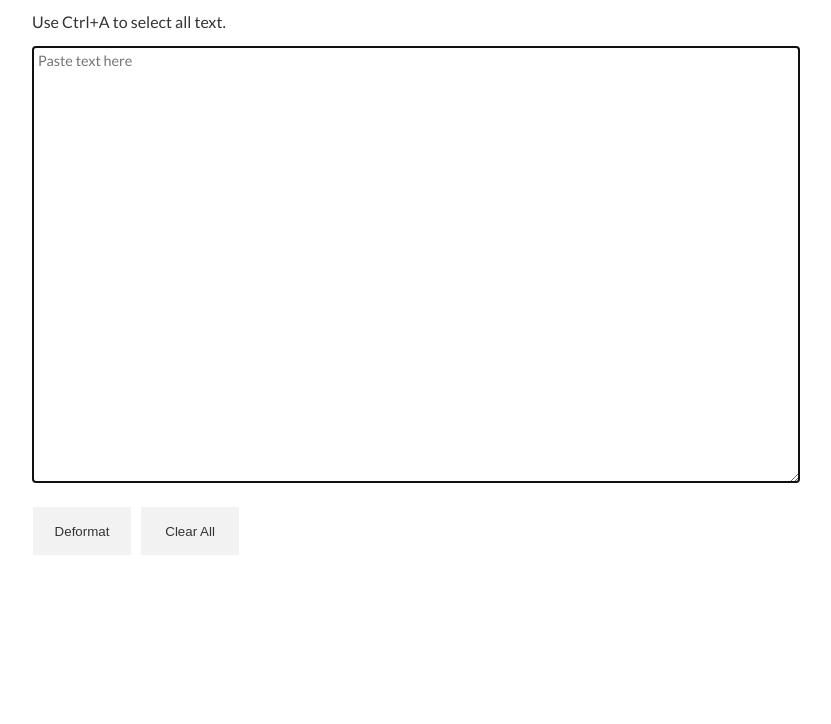
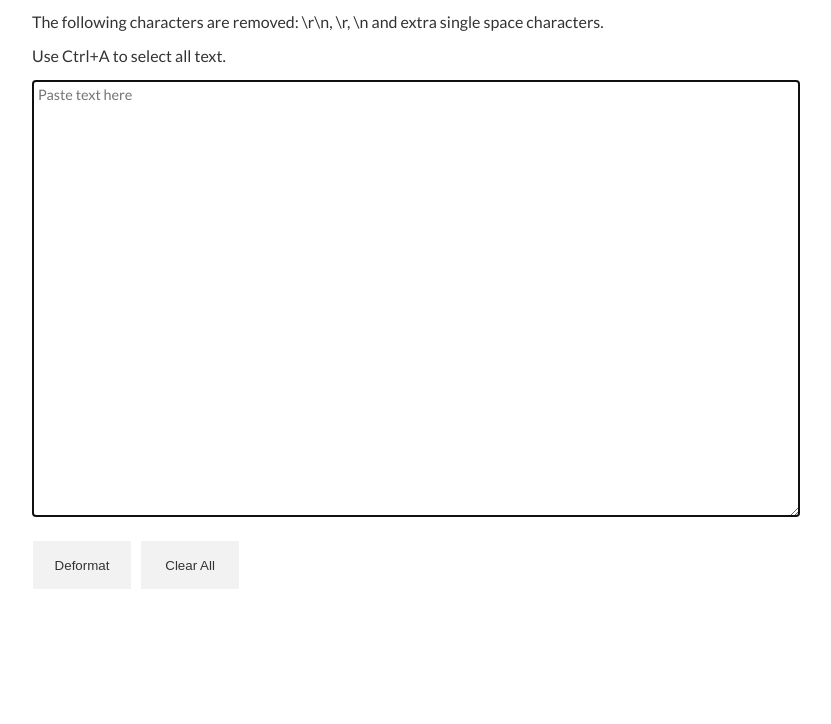
Before and after one commit to johnjago/deformat, a plain HTML site: page index.html in a window 1280 px wide. Shown: the part 76-800 px from the top of the page, without its empty margins (224-1055 px from the left). Drawn offline with Linux system fonts and the light colour scheme.

Commit message:
List removed characters; update title

```diff
--- a/index.html
+++ b/index.html
@@ -1,7 +1,7 @@
 <!DOCTYPE html>
 <html lang="en">
 <head>
-	<title>Deformat</title>
+	<title>Strip Whitespace and Line Breaks from Text</title>
 	<meta charset="utf-8">
 	<meta name="viewport" content="width=device-width, initial-scale=1">
 	<meta name="description" content="A simple online tool to remove whitespace and line breaks from text.">
@@ -12,6 +12,7 @@
 <body>
 <h1><a href="/deformat">Deformat</a></h1>
 <p>A simple online tool to remove whitespace and line breaks from text.</p>
+<p>The following characters are removed: \r\n, \r, \n and extra single space characters.</p>
 <p>Use Ctrl+A to select all text.</p>
 <form>
 	<textarea rows="25" id="input" placeholder="Paste text here" autofocus="true"></textarea>
```
